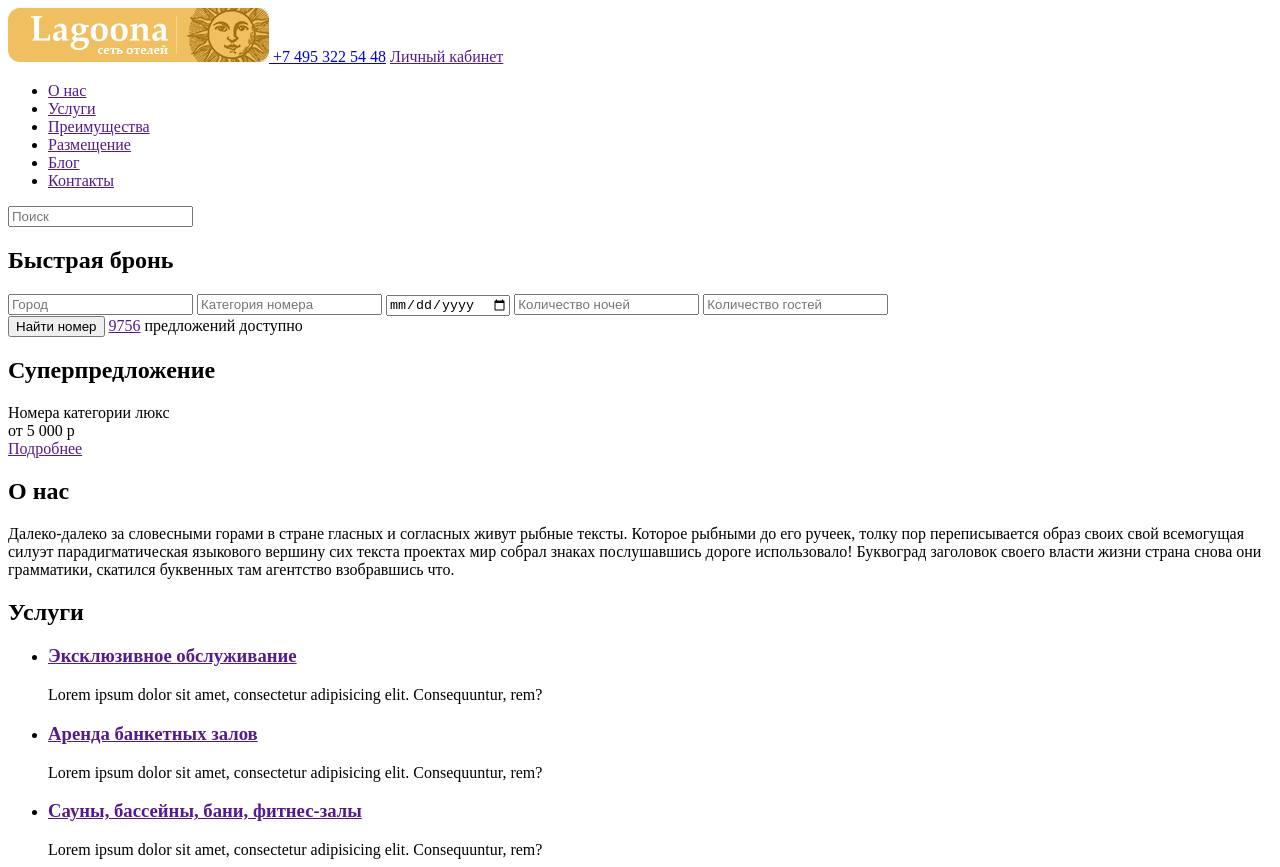
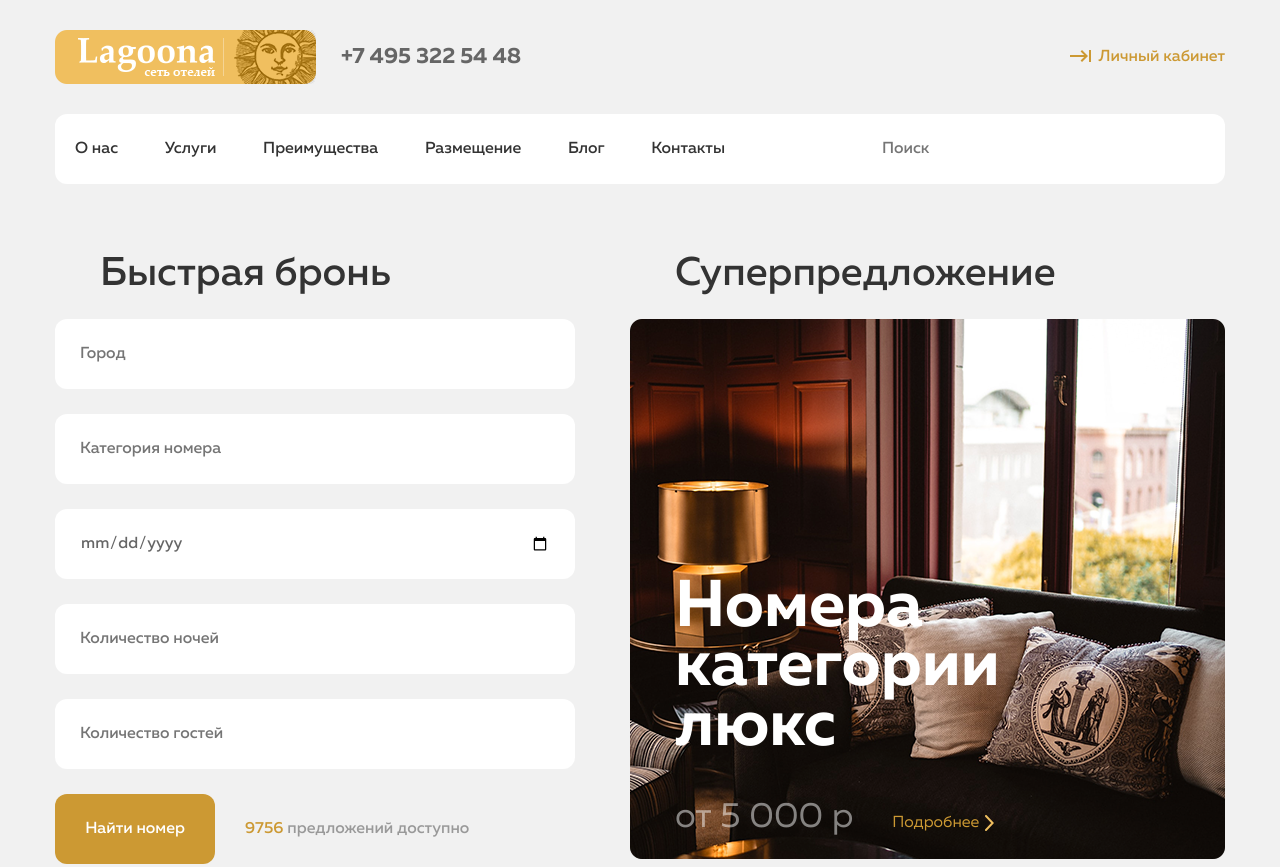
Before and after one commit to AvallaSD/HotelLanding, a plain HTML site: page index.html in a window 1280 px wide. Shown: the top 867 px of the page. Drawn offline with Linux system fonts and the light colour scheme; the site is published under a folder, as on GitHub Pages, so addresses that start at the root find nothing.

Commit message:
Update index.html

```diff
--- a/index.html
+++ b/index.html
@@ -4,9 +4,9 @@
 <head>
   <meta charset="UTF-8">
   <title>Index</title>
-  <link rel="stylesheet" href="/css/normalize.css">
-  <link rel="stylesheet" href="/css/bootstrap.css">
-  <link rel="stylesheet" href="/css/style.css">
+  <link rel="stylesheet" href="css/normalize.css">
+  <link rel="stylesheet" href="css/bootstrap.css">
+  <link rel="stylesheet" href="css/style.css">
 </head>
 
 <body class="body-container">
```
